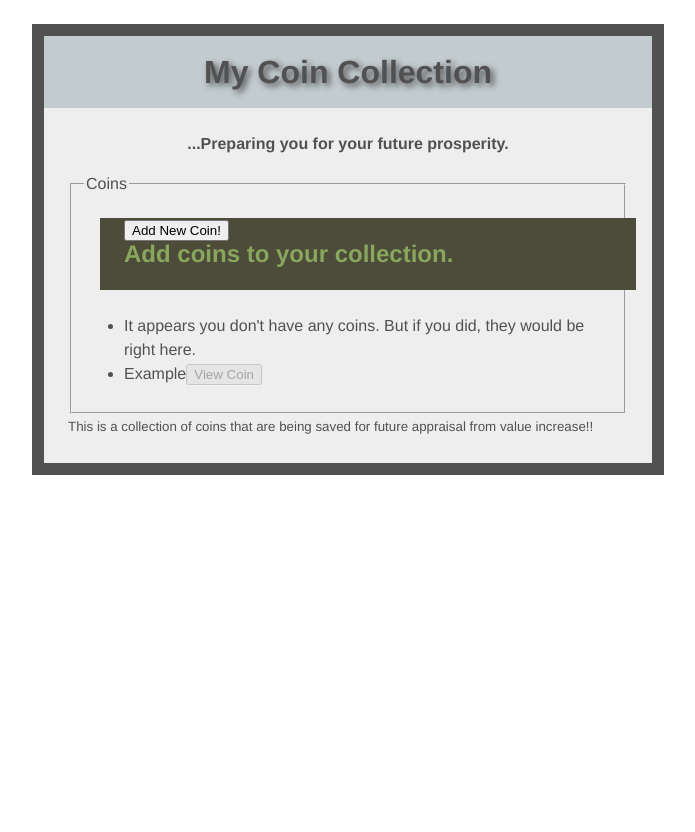
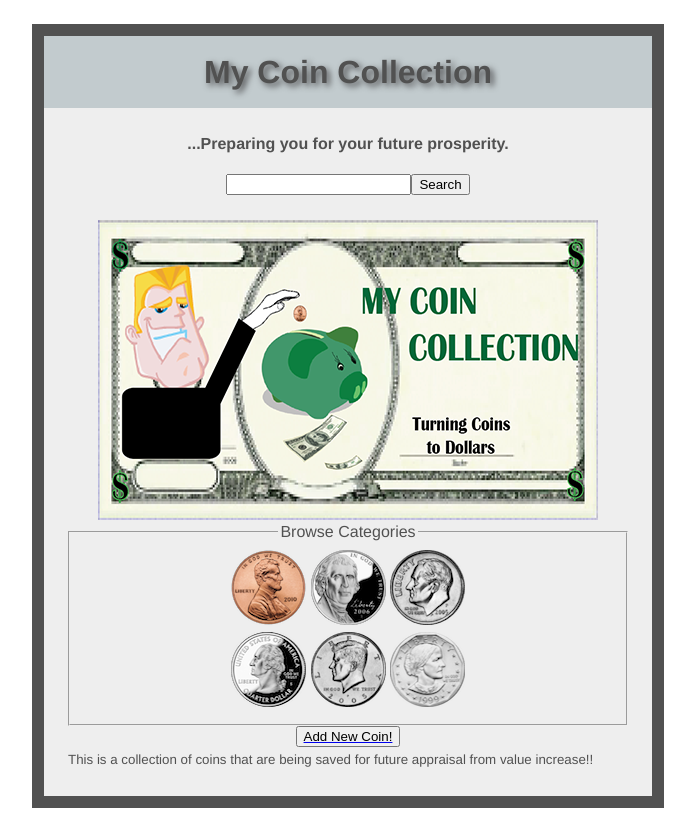
Before and after one commit to g29670/MIUW1, a plain HTML site: page index.html in a window 1280 px wide. Shown: the whole page, without its empty margins (292-987 px from the left). Before the commit the page ends 800 px from the top, so only its background shows below. Drawn offline with Linux system fonts and the light colour scheme.

Commit message:
added update to index.htmlin repo

```diff
--- a/index.html
+++ b/index.html
@@ -19,6 +19,7 @@
 		<!-- CSS -->
 		<link rel="stylesheet" href="css/styles.css" type="text/css" />
 	</head>
+	<!-- Body -->
 	<body>
 		<header>
 			<!-- Index Title -->
@@ -26,21 +27,46 @@
 			<!-- App Description -->
 			<p><strong>...Preparing you for your future prosperity.</strong></p>
 		</header>
-		<!-- Start Fieldset & Legend -->
-		<fieldset>
-			<legend>Coins</legend>
-				<ul>
-					<!-- Submit / Add New Coin -->
-					<a href="additem.html"><input type="submit" value="Add New Coin!" /></a>
-					<!-- Area Title -->
-					<h2>Add coins to your collection.</h2>
-					<!-- Small Layout Description -->
-					<li>It appears you don't have any coins. But if you did, they would be right here.</li>
-					<!-- Example Layout / Disabled -->
-					<li>Example<a href=""><input type="submit" value="View Coin" disabled /></a></li>
-				</ul>
+
+		<!-- Search -->
+		<div class="search">
+            <input type="text" id="search" /><input type="submit" value="Search" id="searchButton" />
+        </div></br>
+
+        <img class="imagecenter" src="images/mainlogo.png" alt="images/Logo.png" />
+
+        <!-- Start Fieldset -->
+		<!-- Browse -->
+		<fieldset class="browse" align="center">
+		    <legend> Browse Categories</legend>
+		        <div>
+		            <a href="#"><img src="images/Penny.png" id="Penny" class="coincatimg"/></a>
+		                <ul id="pennyList" style="display:none;">
+                            <li name="coinList"></li></ul>
+		            <a href="#"><img src="images/Nickel.png" id="Nickel" class="coincatimg"/></a>
+		                <ul id="nickelList" style="display:none;">
+                            <li name="coinlistList"></li></ul>
+		            <a href="#"><img src="images/Dime.png" title="Dime" class="coincatimg"/></a>
+		                <ul id="dimeList" style="display:none;">
+                            <li name="coinList"></li></ul></br>
+		            <a href="#"><img src="images/Quarter.png" title="Quarter" class="coincatimg"/></a>
+                        <ul id="quarterList" style="display:none;">
+                            <li name="coinList"></li></ul>
+		            <a href="#"><img src="images/Half-dollar.png" title="Half-dollar" class="coincatimg"/></a>
+		                <ul id="halfdollarList" style="display:none;">
+                            <li name="coinList"></li></ul>
+		            <a href="#"><img src="images/Silver-dollar.png" title="Silver-Dollar" class="coincatimg"/></a>
+		                <ul id="silverdollarList" style="display:none;">
+                            <li name="coinList"></li></ul></br>
+                </div>
+		</fieldset>
 		<!-- End Fieldset -->
-		</fieldset>
+
+		<!-- Submit / Add New Coin -->
+		<nav>
+		    <a href="additem.html"><input type="submit" value="Add New Coin!" class="start" /></a>
+		</nav>
+
 	<!-- Footer Data-->
 	<footer id="foot">
 		<small>This is a collection of coins that are being saved for future appraisal from value increase!!</small>
```
